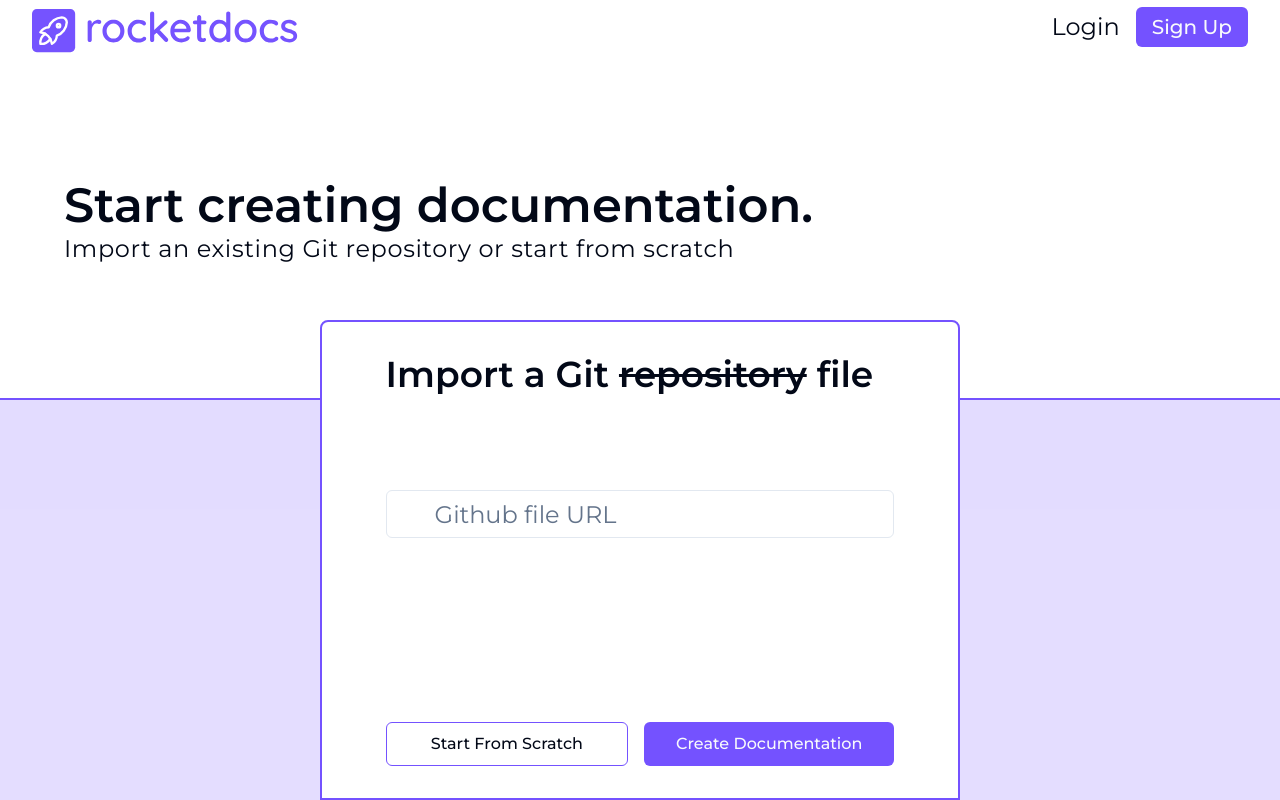
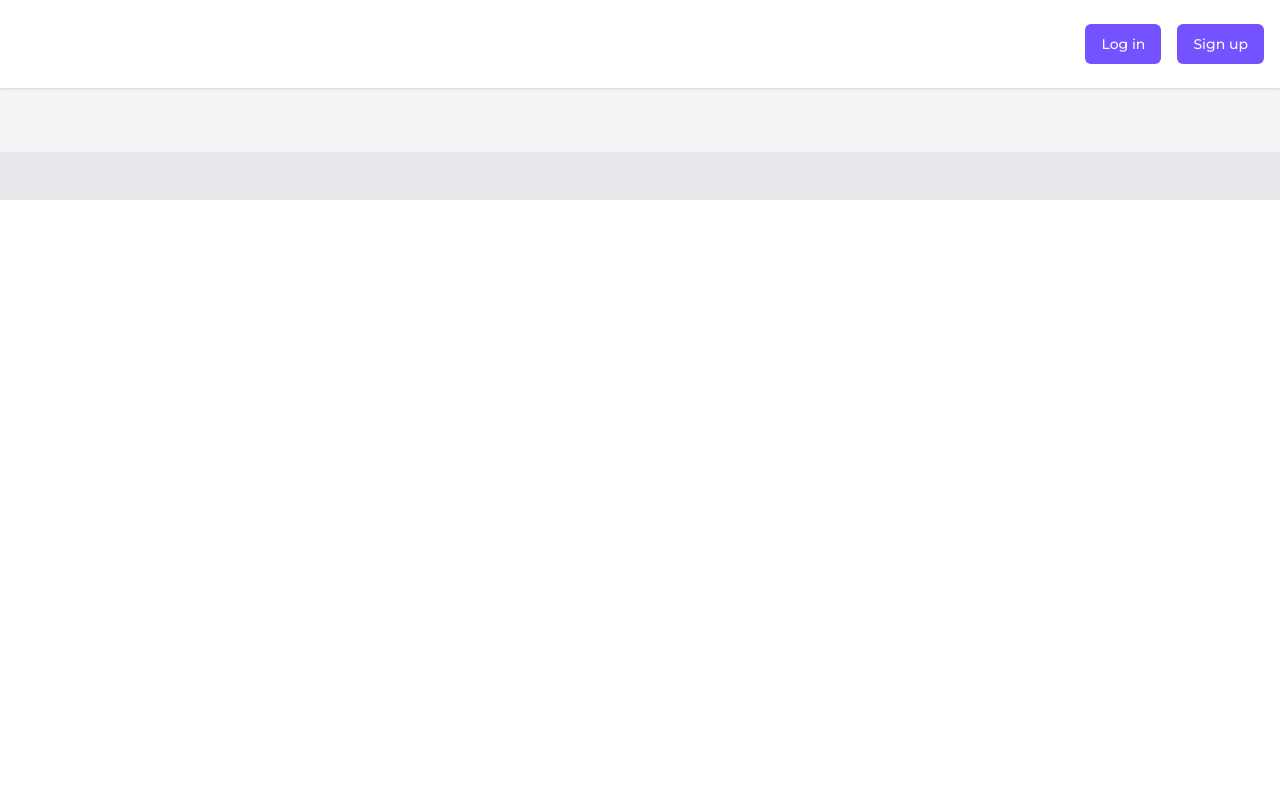
Before and after one commit to ryanata/rocketdocs-frontend, a React (Vite) app in the folder frontend/: page / in a window 1280 px wide. Built offline with nearby package versions, Linux system fonts and the light colour scheme; some icons are missing.

Commit message:
Added a landing page

```diff
--- a/frontend/package.json
+++ b/frontend/package.json
@@ -15,6 +15,7 @@
     "@radix-ui/react-slot": "^1.0.2",
     "class-variance-authority": "^0.7.0",
     "clsx": "^2.1.0",
+    "firebase": "^10.7.2",
     "lexical": "^0.12.6",
     "lucide-react": "^0.309.0",
     "react": "^18.2.0",
--- /dev/null
+++ b/frontend/src/pages/LandingPage.tsx
@@ -0,0 +1,36 @@
+import React from 'react';
+import { useNavigate } from 'react-router-dom';
+import { Button } from "@/components/ui/button";
+
+const LandingPage: React.FC = () => {
+    const navigate = useNavigate();
+
+    return (
+        <div className="bg-gray-100">
+            <header className="bg-white shadow">
+                <nav className="container mx-auto px-4 py-6">
+                    <div className="flex justify-end gap-4">
+                        <Button onClick={() => navigate('/login')}>
+                            Log in
+                        </Button>
+                        <Button onClick={() => navigate('/signup')}>
+                            Sign up
+                        </Button>
+                    </div>
+                </nav>
+            </header>
+
+            <main className="container mx-auto px-4 py-8">
+                {/* Your main content goes here */}
+            </main>
+
+            <footer className="bg-gray-200">
+                <div className="container mx-auto px-4 py-6">
+                    {/* Your footer content goes here */}
+                </div>
+            </footer>
+        </div>
+    );
+};
+
+export default LandingPage;
--- a/frontend/src/pages/LoginPage.tsx
+++ b/frontend/src/pages/LoginPage.tsx
@@ -2,11 +2,14 @@ import React, { useState } from 'react';
 import { Button } from "@/components/ui/button";
 import { Input } from "@/components/ui/input";
 import rocketdocsLogo from '../assets/rocketdocs_logo.svg';
+import { useNavigate } from 'react-router-dom';
 
 const LoginPage: React.FC = () =>
 {
     const [email, setEmail] = useState<string>("");
     const [password, setPassword] = useState<string>("");
+    const navigate = useNavigate();
+
     return(
         <div className="h-screen">
             <div className="border-r-2 border" style={{ width: '50%', height: "100%"}}>
@@ -41,7 +44,7 @@ const LoginPage: React.FC = () =>
                 </Button>
                 <div className="flex items-center space-x-4">
                     <p className='mt-4 text-2xl pl-64'>Don't have an account?</p>
-                    <a href="#"  className="mt-4 text-2xl text-[#7553FF]">Sign up</a>
+                    <a className="mt-4 text-2xl text-[#7553FF]" onClick={() => navigate('/signup')}>Sign up</a>
                 </div>
 
             </div>
--- a/frontend/src/pages/SignUpPage.tsx
+++ b/frontend/src/pages/SignUpPage.tsx
@@ -2,11 +2,15 @@ import React, { useState } from 'react';
 import { Button } from "@/components/ui/button";
 import { Input } from "@/components/ui/input";
 import rocketdocsLogo from '../assets/rocketdocs_logo.svg';
+import { useNavigate } from 'react-router-dom';
+
 
 const SignUpPage: React.FC = () =>
 {
     const [email, setEmail] = useState<string>("");
     const [password, setPassword] = useState<string>("");
+    const navigate = useNavigate();
+
     return(
         <div className="h-screen">
             <div className="border-r-2 border" style={{ width: '50%', height: "100%"}}>
@@ -41,7 +45,7 @@ const SignUpPage: React.FC = () =>
                 </Button>
                 <div className="flex items-center space-x-4">
                     <p className='mt-4 text-2xl pl-64'>Already have an account?</p>
-                    <a href="#"  className="mt-4 text-2xl text-[#7553FF]">Log in</a>
+                    <a className="mt-4 text-2xl text-[#7553FF]" onClick={() => navigate('/login')}>Log in</a>
                 </div>
 
             </div>
```
Also changed, not shown: frontend/src/main.tsx (+6 -1 lines), 1 other file (tests, documents, lock files or other folders).
